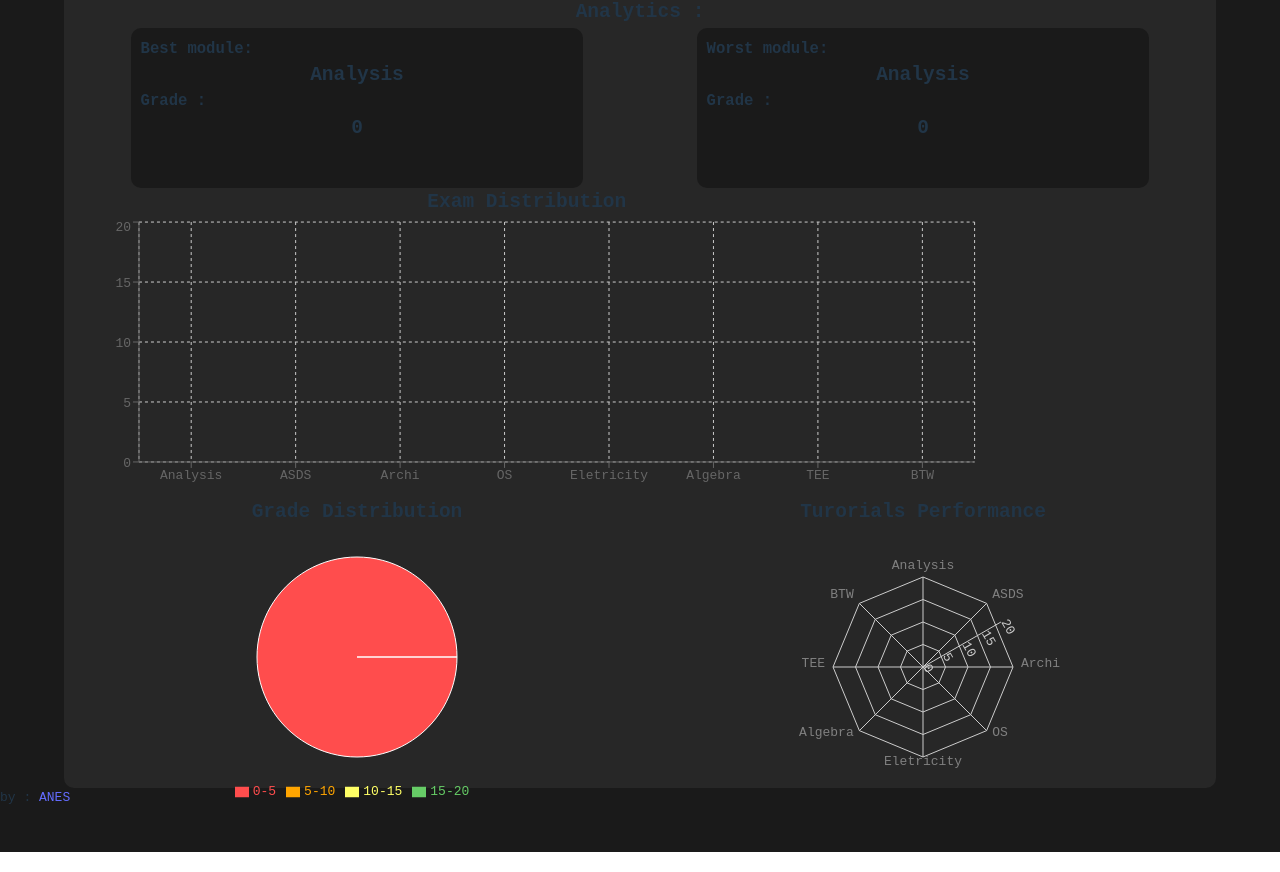
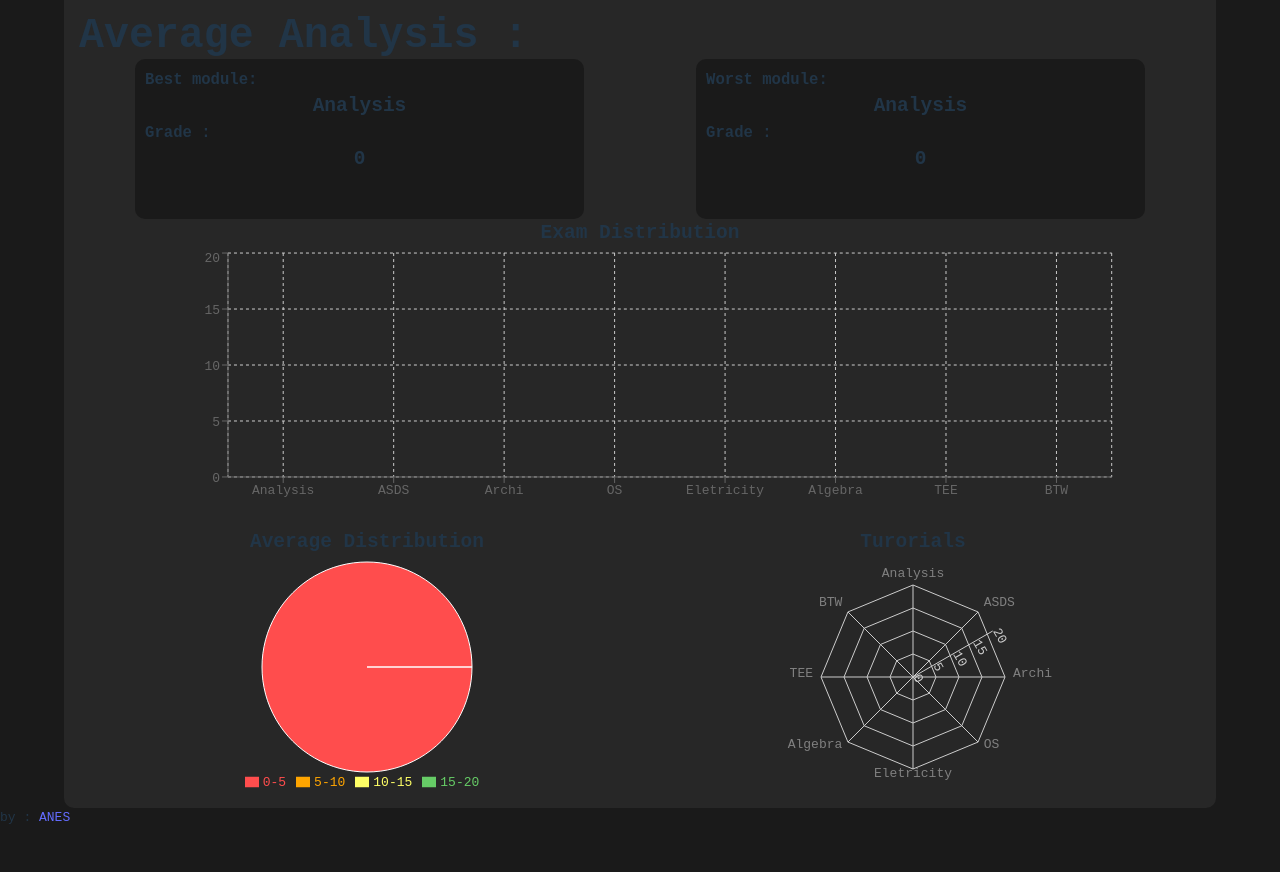
Before and after one commit to Anes-Zaidi/Average-Calculator, a React (Vite) app: page / in a window 1280 px wide. Shown: the part 1283-2155 px from the top of the page. Built offline with nearby package versions, Linux system fonts and the light colour scheme.

Commit message:
Styling adjustments

```diff
--- a/src/App.css
+++ b/src/App.css
@@ -240,9 +240,9 @@ body{
     margin-top: 20px;
     border-radius: 10px;
     justify-self: center;
-    padding: 10px 10px;
+    padding: 25px 15px;
+    overflow: hidden;
 }
-
 
 .BestWorst{
     width: 100%;
@@ -270,21 +270,30 @@ body{
     font-weight: 600;
 }
 #graph{
-    width: 80%;
-    height: 35vh;
+    width: 85%;
+    height: 33vh;
 }
 #radar{
     width: 100%;
-    height: 35vh;
+    height: 30vh;
 }
 #pie{
     width: 100%;
-    height: 35vh;
+    height: 30vh;
 }
 
 .lower{
     display: flex;
+    justify-content: center;
+    align-items: center;
     margin-top: 30px;
+    padding: 15px;
+}
+
+.examGraph{
+    width: 100%;
+    display: flex;
+    justify-content: center;
 }
 /* --------------------------- Bottom ------------------------------------ */
 
--- a/src/analytics.jsx
+++ b/src/analytics.jsx
@@ -38,7 +38,7 @@ function Analytics({ value }) {
 
   return (
     <div className="analyticsContainer">
-      <h2>Analytics :</h2>
+      <h1>Average Analysis :</h1>
       <div className="BestWorst">
         <div className="best Mcontainer">
           <p id="pp">Best module:</p>
@@ -53,7 +53,9 @@ function Analytics({ value }) {
           <h2>{worst !== Infinity ? worst : "N/A"}</h2>
         </div>
       </div>
-      <ExamGraph value={value} />
+      <div className="examGraph">
+        <ExamGraph value={value} />
+      </div>
       <div className="lower">
           <GradePie value={value}/>
           <TDRadar value={value} />
--- a/src/pie.jsx
+++ b/src/pie.jsx
@@ -7,14 +7,14 @@ function GradePie({ value }) {
         { name: "5-10", count: value.filter((item) => item.note >= 5 && item.note < 10).length, color: "#ffa500" },
         { name: "10-15", count: value.filter((item) => item.note >= 10 && item.note < 15).length, color: "#ffff66" },
         { name: "15-20", count: value.filter((item) => item.note >= 15 && item.note <= 20).length, color: "#66cc66" },
-    ];
+    ]
 
     return (
         <div id="pie">
-            <h2>Grade Distribution</h2>
+            <h2>Average Distribution</h2>
             <ResponsiveContainer width="100%" height="100%">
                 <PieChart>
-                    <Pie data={gradeRanges} dataKey="count" nameKey="name" cx="50%" cy="50%" outerRadius={100} fill="#8884d8">
+                    <Pie data={gradeRanges} dataKey="count" nameKey="name" cx="50%" cy="50%" outerRadius="100%" fill="#8884d8">
                         {gradeRanges.map((entry, index) => (
                             <Cell key={`cell-${index}`} fill={entry.color} />
                         ))}
@@ -24,7 +24,7 @@ function GradePie({ value }) {
                 </PieChart>
             </ResponsiveContainer>
         </div>
-    );
+    )
 }
 
 export default GradePie;
--- a/src/radar.jsx
+++ b/src/radar.jsx
@@ -4,9 +4,9 @@ import { Radar, RadarChart, PolarGrid, PolarAngleAxis, PolarRadiusAxis, Responsi
 function TDRadar({ value }) {
     return (
         <div id="radar">
-            <h2>Turorials Performance</h2>
+            <h2>Turorials</h2>
             <ResponsiveContainer width="100%" height="100%">
-                <RadarChart outerRadius={90} data={value}>
+                <RadarChart outerRadius="80%" data={value}>
                     <PolarGrid />
                     <PolarAngleAxis dataKey="module" />
                     <PolarRadiusAxis angle={30} domain={[0, 20]} />
```
